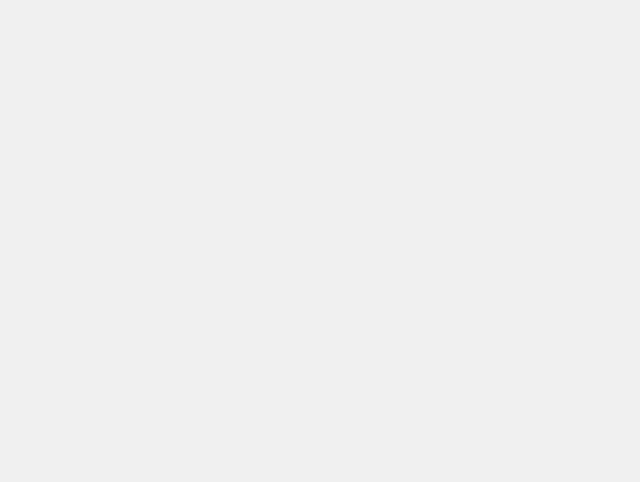
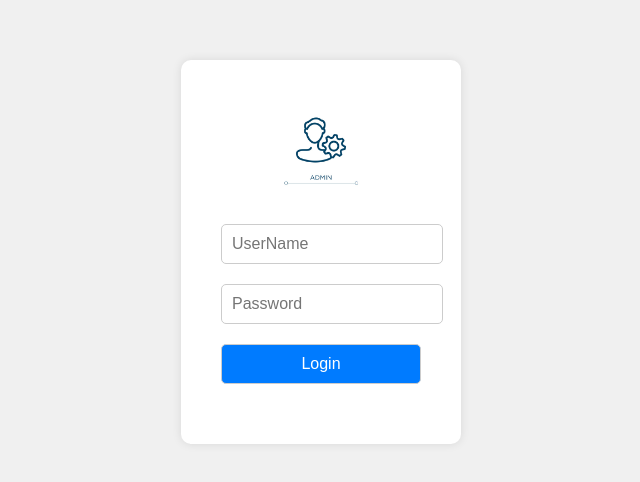
Before and after one commit to Shivanirudh/Teleconsulting, a React (Create React App) app in the folder Frontend/: page /adminlogin in a window 1280 px wide. Before the commit this address had no page. Shown: the part 148-630 px from the top of the page, without its empty margins (319-959 px from the left). Built offline with nearby package versions, Linux system fonts and the light colour scheme.

Commit message:
Refactored code and implemented admin login

```diff
--- a/Frontend/src/App.js
+++ b/Frontend/src/App.js
@@ -3,6 +3,7 @@ import { BrowserRouter as Router, Routes, Route } from "react-router-dom";
 import DoctorLogin from './pages/DoctorLogin';
 import PatienLogin from './pages/PatientLogin';
 import Signup from './pages/Signup';
+import AdminLogin from './pages/AdminLogin';
 
 function App() {
   return (
@@ -13,6 +14,7 @@ function App() {
           <Route exact path="/doctorlogin" element={<DoctorLogin />} />
           <Route exact path="/patientlogin" element={<PatienLogin />} />
           <Route exact path="/signup" element={<Signup />} />
+          <Route exact path="/adminlogin" element={<AdminLogin />} />
         </Routes>
       </Router>
     </div>
--- /dev/null
+++ b/Frontend/src/css/AdminLogin.css
@@ -0,0 +1,67 @@
+body {
+    margin: 0;
+    font-family: Arial, sans-serif;
+    background-color: #f0f0f0;
+  }
+
+  .container {
+    display: flex;
+    justify-content: center;
+    align-items: center;
+    height: 100vh;
+  }
+
+  .login-container {
+    background-color: #fff;
+    padding: 40px;
+    border-radius: 10px;
+    box-shadow: 0 0 10px rgba(0, 0, 0, 0.1);
+    text-align: center;
+  }
+
+  .admin-logo {
+    width: 100px; /* Adjust size as needed */
+    height: auto;
+    margin-bottom: 20px;
+  }
+
+  input[type="text"],
+  input[type="password"],
+  input[type="number"],
+  button {
+    width: 100%;
+    padding: 10px;
+    margin-bottom: 20px;
+    border: 1px solid #ccc;
+    border-radius: 5px;
+    font-size: 16px;
+    transition: border-color 0.3s;
+  }
+
+  input[type="text"]:focus,
+  input[type="password"]:focus,
+  input[type="number"]:focus {
+    outline: none;
+    border-color: #007bff;
+  }
+
+  button {
+    background-color: #007bff;
+    color: #fff;
+    cursor: pointer;
+  }
+
+  button:hover {
+    background-color: #0056b3;
+  }
+
+  .otp-section {
+    display: flex;
+    justify-content: space-between;
+  }
+
+  @media (max-width: 600px) {
+    .login-container {
+      width: 80%;
+    }
+  }
--- /dev/null
+++ b/Frontend/src/pages/AdminLogin.js
@@ -0,0 +1,34 @@
+import React, {useState} from 'react';
+import logo from './../images/admin.jpg';
+import './../css/AdminLogin.css';
+
+const AdminLogin = () => {
+    const[username,setUsername] = useState('');
+    const[password,setPassword] = useState('');
+
+    const handleLogin = () => {
+        if (username === '' || password === '') {
+            alert('Please enter Username and password');
+            return;
+        }
+
+        if (username === 'admin' || password === 'password') {
+            alert('Login successful!');
+        } else {
+            alert('Invalid username, password, or OTP');
+        }
+    };
+
+    return (
+        <div className="container">
+          <div className="login-container">
+            <img src={logo} alt="Admin Logo" className="admin-logo" />
+            <input type="text" placeholder="UserName" value={username} onChange={(e) => setUsername(e.target.value)} />
+            <input type="password" placeholder="Password" value={password} onChange={(e) => setPassword(e.target.value)}/>
+            <button onClick={handleLogin}>Login</button>
+          </div>
+        </div>
+      );
+};
+
+export default AdminLogin;
--- a/Frontend/src/pages/DoctorLogin.js
+++ b/Frontend/src/pages/DoctorLogin.js
@@ -7,7 +7,6 @@ const DoctorLogin = () => {
   const [password, setPassword] = useState('');
   const [isOtpSent, setIsOtpSent] = useState(false);
   const [otp, setOtp] = useState('');
-  const [isVerified, setIsVerified] = useState(false);
 
   const handleGetOTP = () => {
     // Assume OTP generation and sending logic here
@@ -36,10 +35,10 @@ const DoctorLogin = () => {
       <div className="login-container">
         <img src={logo} alt="Doctor Logo" className="doctor-logo" />
         <input type="email" placeholder="Email" value={username} onChange={(e) => setUsername(e.target.value)} />
-        <input type="text" placeholder="Enter OTP" value={otp} onChange={(e) => setOtp(e.target.value)} disabled={!isOtpSent || isVerified} />
-        <input type="password" placeholder="Password" value={password} onChange={(e) => setPassword(e.target.value)} disabled={!isOtpSent || isVerified} />
+        <input type="text" placeholder="Enter OTP" value={otp} onChange={(e) => setOtp(e.target.value)} disabled={!isOtpSent} />
+        <input type="password" placeholder="Password" value={password} onChange={(e) => setPassword(e.target.value)} disabled={!isOtpSent} />
         <button onClick={handleGetOTP} disabled={isOtpSent}>Get OTP</button>
-        <button onClick={handleLogin} disabled={!isOtpSent || isVerified}>Login</button>
+        <button onClick={handleLogin} disabled={!isOtpSent}>Login</button>
       </div>
     </div>
   );
--- a/Frontend/src/pages/PatientLogin.js
+++ b/Frontend/src/pages/PatientLogin.js
@@ -31,13 +31,6 @@ const PatientLogin = () => {
     }
   };
 
-  const handleOtpVerification = () => {
-    // Perform OTP verification logic here
-    // For demonstration purposes, let's assume it's verified if OTP is correct
-    alert('OTP verified successfully!');
-    // Here you can perform additional actions after OTP verification, if needed
-  };
-
   const handleSignUp = () => {
     // Redirect to SignUp page
     window.location.href = '/signup';
--- a/Frontend/src/pages/Signup.js
+++ b/Frontend/src/pages/Signup.js
@@ -9,8 +9,6 @@ const SignUp = () => {
   const [email, setEmail] = useState('');
   const [password, setPassword] = useState('');
   const [phone, setPhone] = useState('');
-  const [username, setUsername] = useState('');
-  const [isVerified, setIsVerified] = useState(false);
   const [otp, setOtp] = useState('');
   const [isChecked, setIsChecked] = useState(false);
   const [isOtpSent, setIsOtpSent] = useState(false);
@@ -19,13 +17,14 @@ const SignUp = () => {
 
   useEffect(() => {
     if (signupSuccess) {
+      alert('Signup successful!');
       navigate('/patientlogin');
     }
   }, [signupSuccess, navigate]);
 
   const handleSignUp = () => {
     console.log("Handle sign up called");
-    console.log(firstName, lastName, email, password, phone, username, otp, isChecked);
+    console.log(firstName, lastName, email, password, phone, otp, isChecked);
     if (
       firstName &&
       lastName &&
@@ -37,6 +36,10 @@ const SignUp = () => {
     ) {
       console.log("All conditions met for signup success");
       setSignupSuccess(true);
+    }
+    else{
+      <alert>Signup failed!</alert>
+      setSignupSuccess(false);
     }
   };
 
@@ -64,14 +67,14 @@ const SignUp = () => {
         <input type="text" placeholder="Email" value={email} onChange={(e) => setEmail(e.target.value)} />
         <input type="password" placeholder="Password" value={password} onChange={(e) => setPassword(e.target.value)} />
         <input type="tel" placeholder="Phone Number" value={phone} onChange={(e) => setPhone(e.target.value)} />
-        <input type="text" placeholder="Enter OTP" value={otp} onChange={(e) => setOtp(e.target.value)} disabled={!isOtpSent || isVerified} />
+        <input type="text" placeholder="Enter OTP" value={otp} onChange={(e) => setOtp(e.target.value)} disabled={!isOtpSent} />
         <label className="terms-label" style={{ paddingBottom: '13px' }}>
         <input type="checkbox" checked={isChecked} onChange={handleCheckboxChange} />
         <span>I have read and agree to the <span className="terms-link" onClick={handleTermsClick}>terms and agreement</span></span>
         </label>
         <button onClick={handleGetOTP} disabled={isOtpSent}>Get OTP</button>
         <button onClick={handleSignUp}>Sign Up</button>
-        {signupSuccess && <p>Signup successful!</p>}
+        {signupSuccess}
       </div>
     </div>
   );
```
Also changed, not shown: Frontend/src/images/admin.jpg (added).
